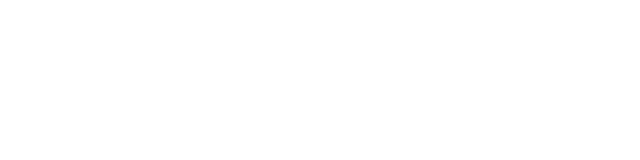
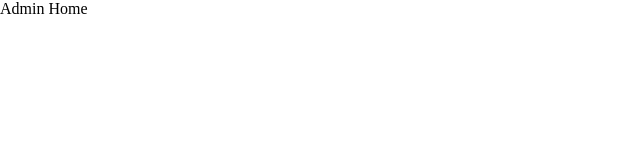
Before and after one commit to cimple-admin/admin-vue, a Vue app: page / in a window 1280 px wide. Before the commit this address had no page. Shown: the top 160 px of the page, without its empty margins (0-640 px from the left). Built offline with nearby package versions, Linux system fonts and the light colour scheme.

Commit message:
✨ 创建后台首页，引入 unplugin-vue-router

```diff
--- a/package.json
+++ b/package.json
@@ -18,6 +18,7 @@
   "devDependencies": {
     "@vitejs/plugin-vue": "^4.5.2",
     "antdv-component-resolver": "^1.0.7",
+    "unplugin-vue-router": "^0.7.0",
     "vite": "^5.0.10"
   }
 }
--- a/src/router/index.js
+++ b/src/router/index.js
@@ -1,9 +1,14 @@
+import Home from '@/views/Home.vue'
 import { createRouter, createWebHistory } from 'vue-router'
-import HomeView from '../views/HomeView.vue'
 
 const router = createRouter({
   history: createWebHistory(import.meta.env.BASE_URL),
   routes: [
+    {
+      path: '/',
+      name: 'Home',
+      component: Home
+    },
     {
       path: '/login',
       name: 'Login',
--- /dev/null
+++ b/src/views/Home.vue
@@ -0,0 +1,3 @@
+<template>
+    Admin Home
+</template>
--- a/vite.config.js
+++ b/vite.config.js
@@ -4,10 +4,14 @@ import { defineConfig } from 'vite'
 import vue from '@vitejs/plugin-vue'
 import Components from 'unplugin-vue-components/vite'
 import AntdvResolver from 'antdv-component-resolver'
+import VueRouter from 'unplugin-vue-router/vite'
 
 // https://vitejs.dev/config/
 export default defineConfig({
   plugins: [
+    VueRouter({
+      /* options */
+    }),
     vue(),
     Components({
       resolvers: [AntdvResolver()],
```
Also changed, not shown: 1 other file (tests, documents, lock files or other folders).
